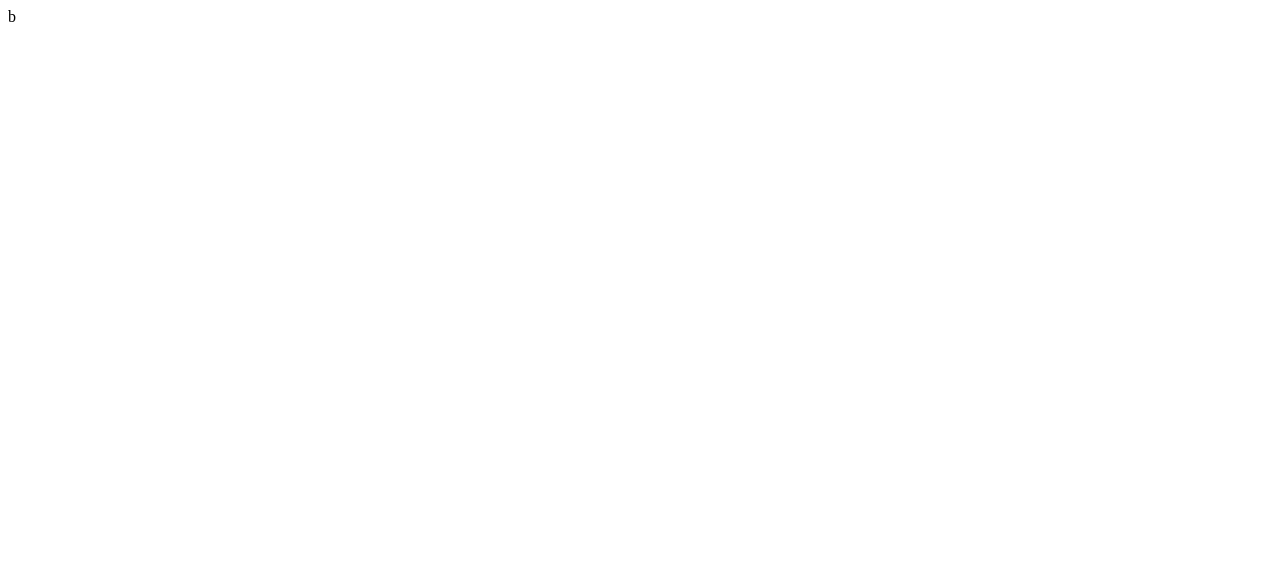
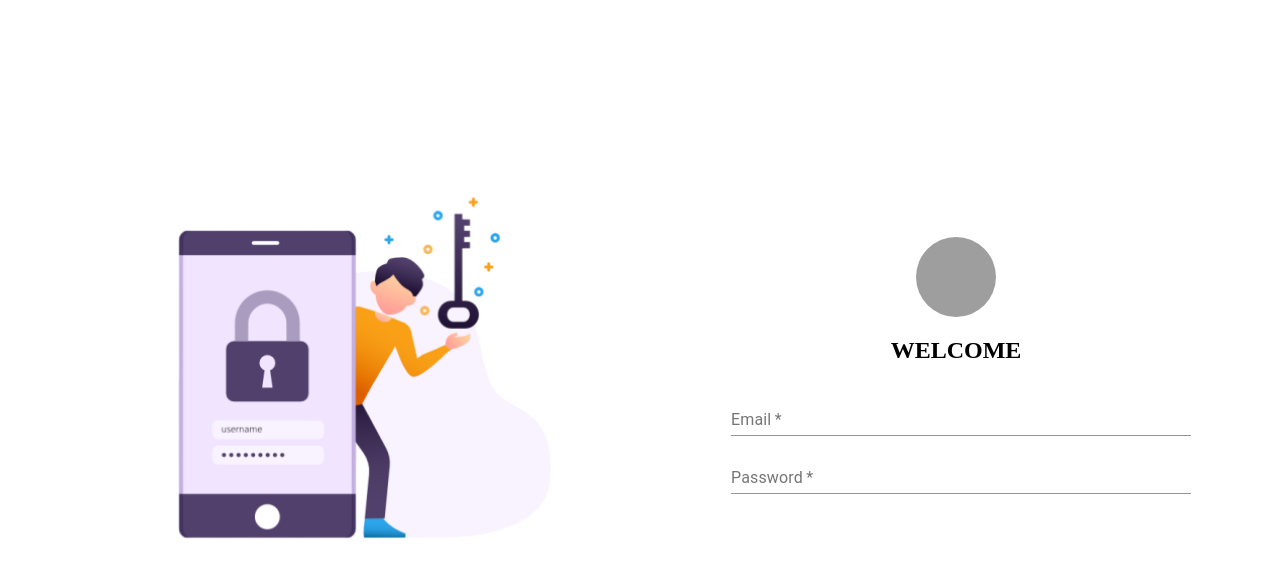
Before and after one commit to Abdelilah-BH/dashboard-ecommerce, a React (Create React App) app: page /login in a window 1280 px wide. Shown: the top 578 px of the page. Built offline with nearby package versions, Linux system fonts and the light colour scheme; grey boxes are pictures that could not be loaded.

Commit message:
add page login

```diff
--- a/src/login.tsx
+++ b/src/login.tsx
@@ -1,17 +1,63 @@
 import React from "react";
-// import { createStyles, makeStyles, Theme } from "@material-ui/core/styles";
-// import Button from "@material-ui/core/Button";
-// import LinearProgress from "@material-ui/core/LinearProgress";
-// import Alert from "@material-ui/lab/Alert";
-// import { Formik, FormikHelpers, Form, Field } from "formik";
-// import { TextField } from "formik-material-ui";
-import Box from "@material-ui/core/Box";
-// import { gql, useMutation } from "@apollo/client";
-// import { UserContext } from "./App";
-// import { IUser, SigninInput } from "./types";
+import { makeStyles, createStyles, Theme } from "@material-ui/core/styles";
+import Grid from "@material-ui/core/Grid";
+import TextField from "@material-ui/core/TextField";
+import Avatar from "@material-ui/core/Avatar";
+
+const useStyles = makeStyles((theme: Theme) =>
+    createStyles({
+        root: {
+            height: "90vh",
+        },
+        form: {
+            display: "flex",
+            flexDirection: "column",
+            justifyContent: "center",
+            alignItems: "center",
+            width: "100%",
+        },
+        avatar_size: {
+            width: theme.spacing(10),
+            height: theme.spacing(10),
+        },
+        textField: {
+            margin: 5,
+        },
+    }),
+);
 
 const Login: React.FC = (): JSX.Element => {
-    return <Box>b</Box>;
+    const classes = useStyles();
+    return (
+        <Grid container className={classes.root}>
+            <Grid item xs={6} className={classes.form}>
+                <div>
+                    <img src="/ghff.png" width="100%" height="100%" />
+                </div>
+            </Grid>
+            <Grid item xs={6} className={classes.form}>
+                <div>
+                    <Avatar src="/broken-image.jpg" className={classes.avatar_size} />
+                </div>
+                <div>
+                    <h2>WELCOME</h2>
+                </div>
+                <div>
+                    <form method="POST" autoComplete="off">
+                        <TextField required id="email" label="Email" className={classes.textField} fullWidth />
+                        <TextField
+                            required
+                            id="password"
+                            label="Password"
+                            fullWidth
+                            type="password"
+                            className={classes.textField}
+                        />
+                    </form>
+                </div>
+            </Grid>
+        </Grid>
+    );
 };
 
 export default Login;
```
